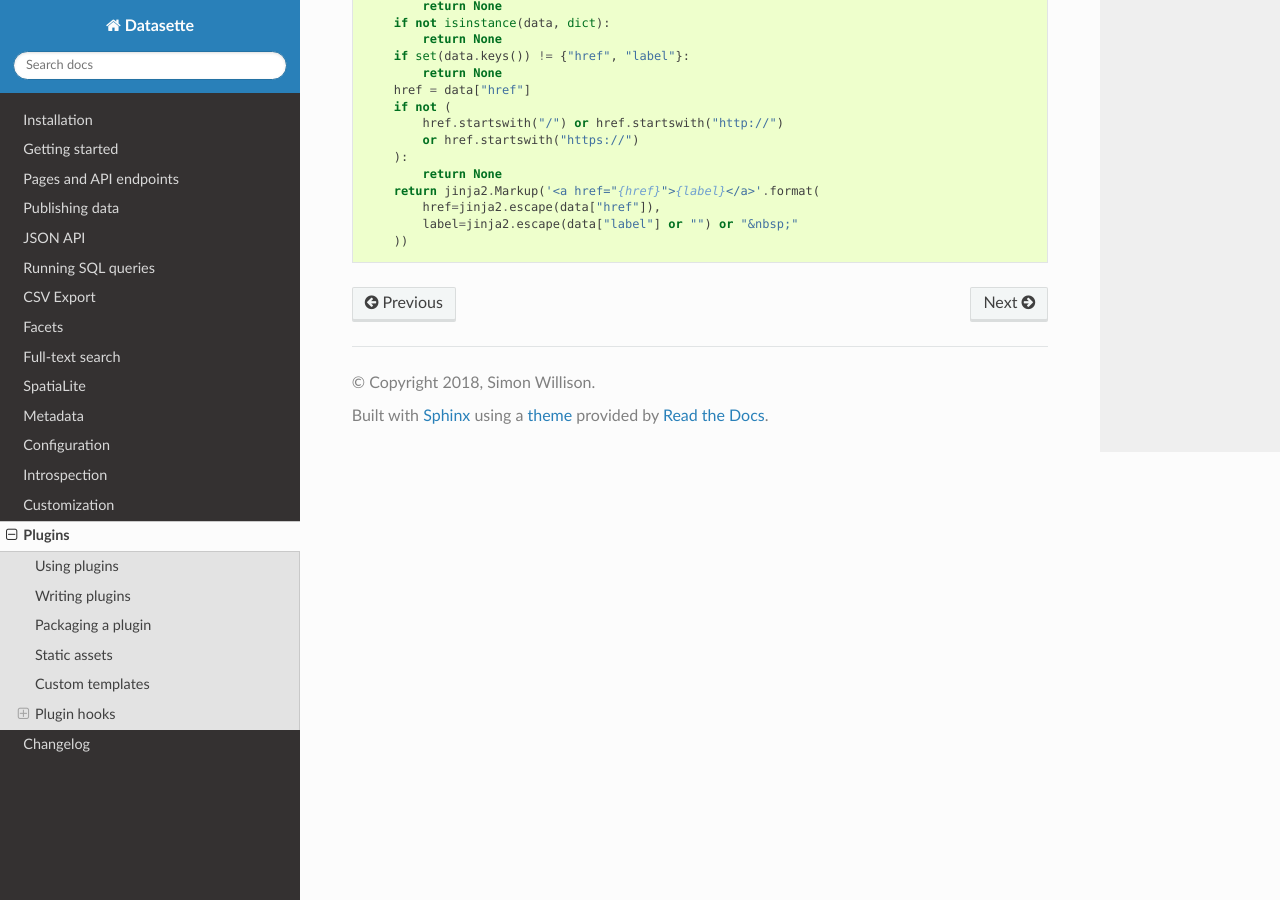
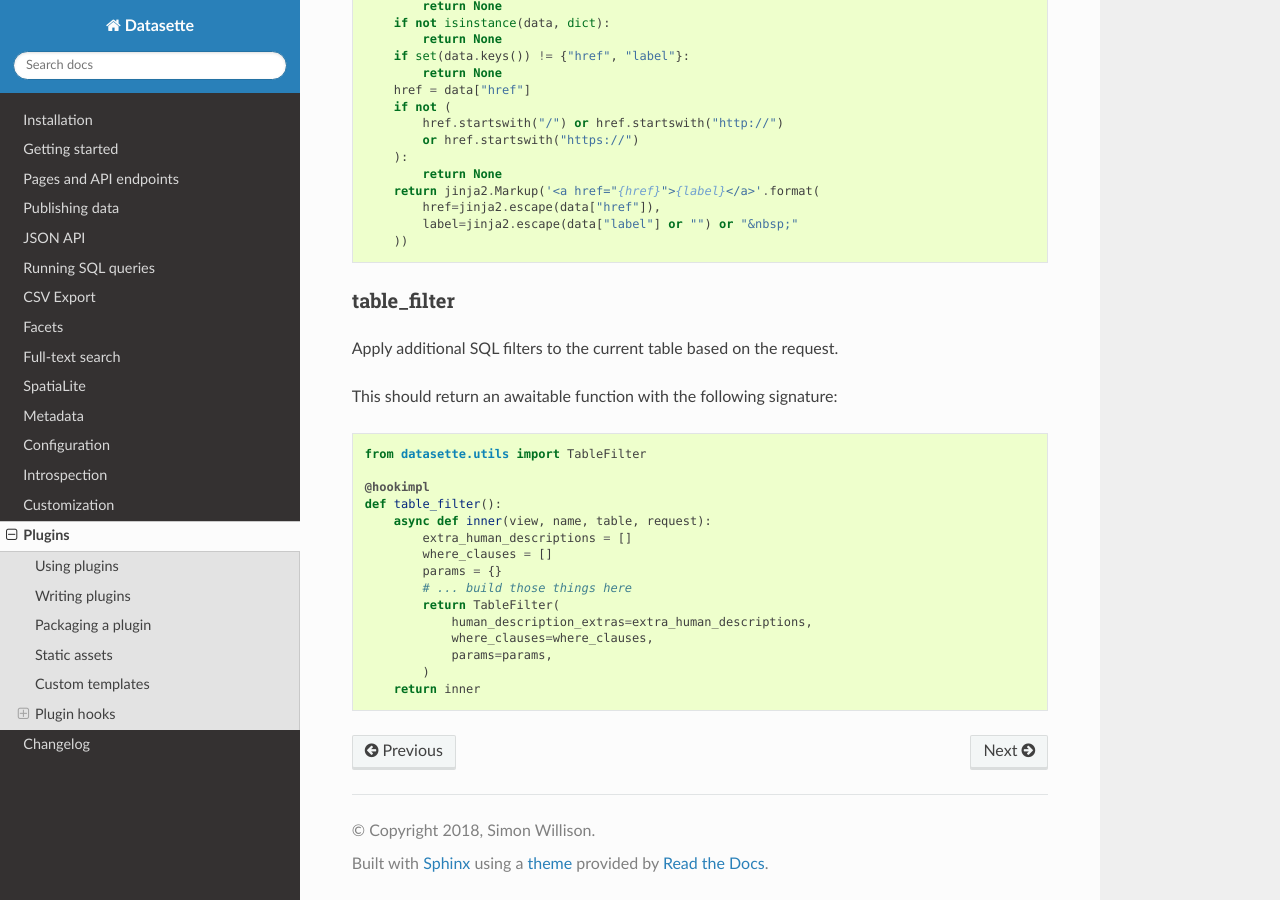
Before and after one commit to simonw/datasette, a Sphinx documentation site: the page built from docs/plugins.rst, in a window 1280 px wide and 900 px high, scrolled down 6100 px. Built offline with Sphinx 7.4.7 and the Read the Docs theme 2.0.0, drawn with Linux system fonts in a browser that asks for light colours.

Commit message:
WIP table_filter plugin hook

```diff
--- a/docs/plugins.rst
+++ b/docs/plugins.rst
@@ -320,3 +320,28 @@ If the value matches that pattern, the plugin returns an HTML link element:
             href=jinja2.escape(data["href"]),
             label=jinja2.escape(data["label"] or "") or "&nbsp;"
         ))
+
+table_filter
+~~~~~~~~~~~~
+
+Apply additional SQL filters to the current table based on the request.
+
+This should return an awaitable function with the following signature:
+
+.. code-block:: python
+
+    from datasette.utils import TableFilter
+
+    @hookimpl
+    def table_filter():
+        async def inner(view, name, table, request):
+            extra_human_descriptions = []
+            where_clauses = []
+            params = {}
+            # ... build those things here
+            return TableFilter(
+                human_description_extras=extra_human_descriptions,
+                where_clauses=where_clauses,
+                params=params,
+            )
+        return inner
```
Also changed, not shown: 3 other files.
